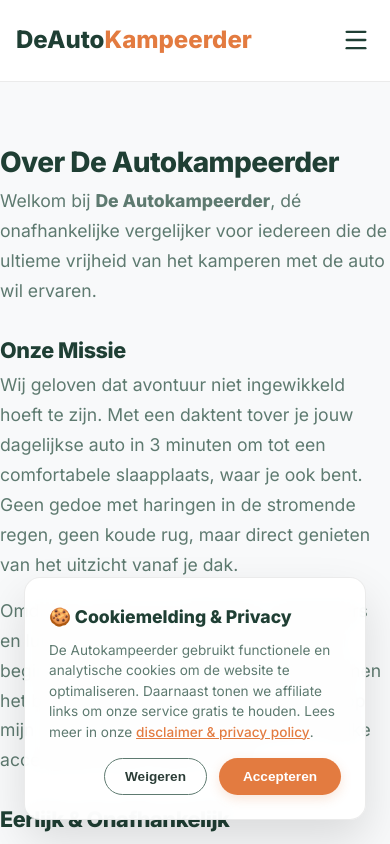
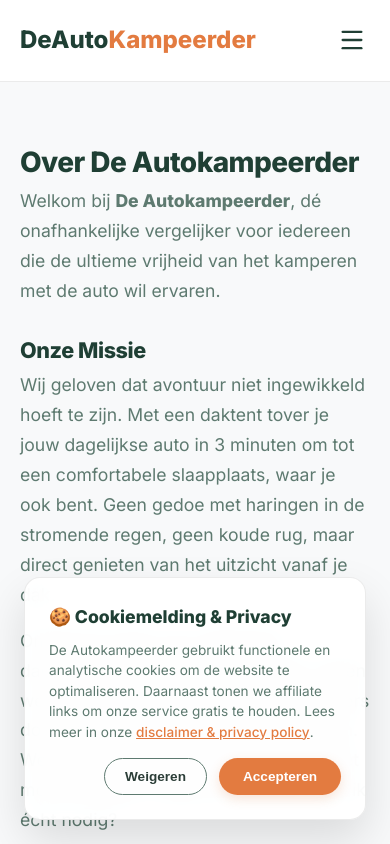
Before and after one commit to Autokampeerder/deautokampeerder, a Next.js app: page /over-ons in a window 390 px wide. Shown: the top 844 px of the page. Built offline with nearby package versions, Linux system fonts and the light colour scheme.

Commit message:
fix: resolve CSS grid minmax overflow destroying mobile container padding

```diff
--- a/src/app/globals.css
+++ b/src/app/globals.css
@@ -161,44 +161,53 @@
     display: flex;
   }
   .container {
-    padding-left: 20px;
-    padding-right: 20px;
+    padding-left: 24px !important;
+    padding-right: 24px !important;
+    width: 100% !important;
+    box-sizing: border-box !important;
   }
   .section {
-    padding: var(--spacing-xl) 0;
+    padding-top: var(--spacing-xl);
+    padding-bottom: var(--spacing-xl);
   }
   .hero-content {
-    padding: var(--spacing-xl) 0;
+    padding-top: var(--spacing-xl);
+    padding-bottom: var(--spacing-xl);
   }
   .hero-content h1 {
     font-size: 2rem;
   }
-  .usp-grid { grid-template-columns: repeat(2, 1fr); }
+  .usp-grid { grid-template-columns: repeat(2, 1fr); gap: 16px; }
   .feature-block { flex-direction: column; }
   .steps-grid { grid-template-columns: 1fr; }
   .gallery-grid { grid-template-columns: repeat(2, 1fr); }
-  .grid-cols-4, .grid-cols-5 { grid-template-columns: repeat(auto-fit, minmax(220px, 1fr)); gap: var(--spacing-md); }
+  .grid-cols-2, .grid-cols-3, .grid-cols-4, .grid-cols-5 {
+    grid-template-columns: repeat(2, minmax(0, 1fr)) !important;
+    gap: 16px !important;
+  }
 }
 
-@media (max-width: 600px) {
-  h1 { font-size: 1.75rem; margin-bottom: var(--spacing-sm); }
-  h2 { font-size: 1.35rem; margin-bottom: var(--spacing-sm); }
-  h3 { font-size: 1.15rem; }
+@media (max-width: 550px) {
+  h1 { font-size: 1.75rem !important; margin-bottom: var(--spacing-sm); }
+  h2 { font-size: 1.35rem !important; margin-bottom: var(--spacing-sm); }
+  h3 { font-size: 1.15rem !important; }
   .container {
-    padding-left: 16px;
-    padding-right: 16px;
+    padding-left: 20px !important;
+    padding-right: 20px !important;
   }
   .section {
-    padding: var(--spacing-lg) 0;
+    padding-top: var(--spacing-lg);
+    padding-bottom: var(--spacing-lg);
   }
   .hero-full {
-    min-height: 50vh !important;
+    min-height: 45vh !important;
   }
   .hero-content {
-    padding: var(--spacing-lg) 0;
+    padding-top: var(--spacing-lg);
+    padding-bottom: var(--spacing-lg);
   }
   .hero-content h1 {
-    font-size: 1.6rem;
+    font-size: 1.6rem !important;
   }
   .hero-content p {
     font-size: 0.95rem;
@@ -207,6 +216,9 @@
     padding: var(--spacing-md) !important;
     border-radius: 16px !important;
   }
-  .usp-grid { grid-template-columns: 1fr; }
-  .grid-cols-2, .grid-cols-3, .grid-cols-4, .grid-cols-5 { grid-template-columns: 1fr; gap: var(--spacing-md); }
+  .usp-grid { grid-template-columns: 1fr; gap: 12px; }
+  .grid-cols-2, .grid-cols-3, .grid-cols-4, .grid-cols-5 {
+    grid-template-columns: 1fr !important;
+    gap: 16px !important;
+  }
 }
```
